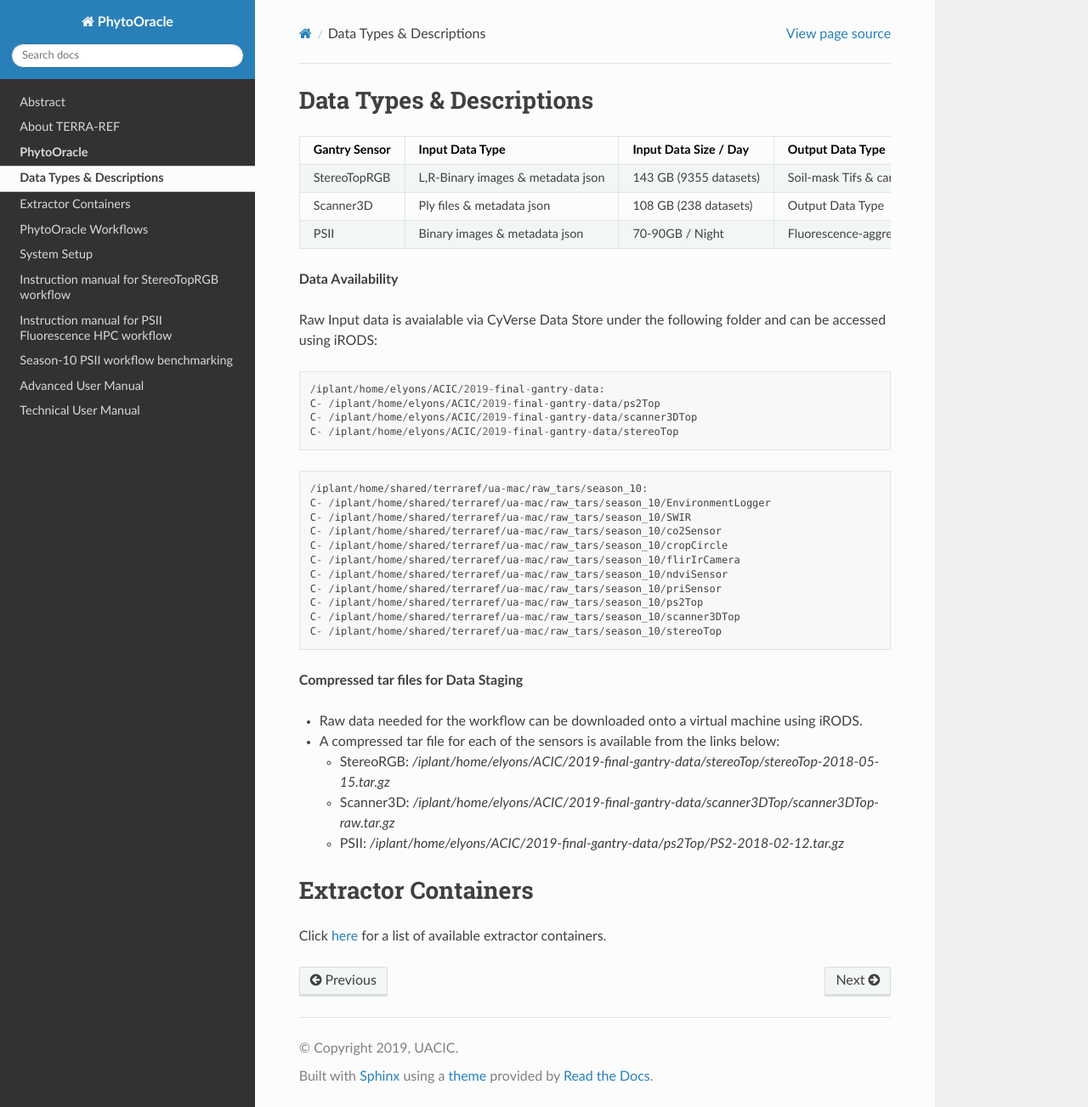
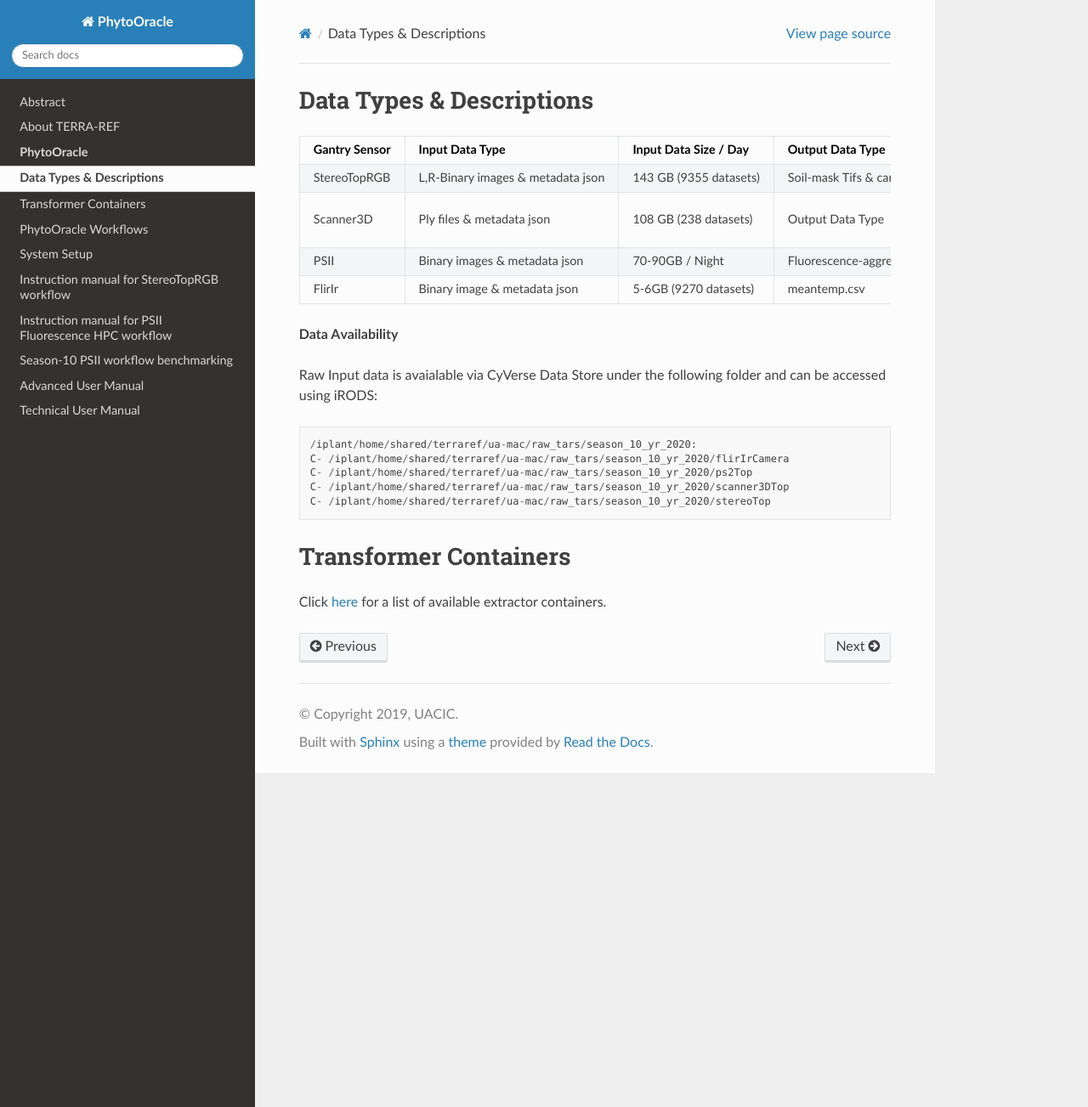
Before and after one commit to LyonsLab/PhytoOracle, a Sphinx documentation site: the page built from docs/Input_data.rst, in a window 1280 px wide and 1303 px high. Shown: the whole window at 85% size. Built offline with Sphinx 7.4.7 and the Read the Docs theme 2.0.0, drawn with Linux system fonts in a browser that asks for light colours.

Commit message:
Update Input_data.rst

```diff
--- a/docs/Input_data.rst
+++ b/docs/Input_data.rst
@@ -19,13 +19,17 @@ Data Types & Descriptions
      - Ply files & metadata json
      - 108 GB (238 datasets)
      - Output Data Type
-     - Output Data Size / Day
+     - -
    * - PSII
      - Binary images & metadata json
      - 70-90GB / Night
      - Fluorescence-aggregates.csv
      - 30-35MB / Night
-
+   * - FlirIr
+     - Binary image & metadata json
+     - 5-6GB (9270 datasets)
+     - meantemp.csv
+     - ~7MB csv / scan
 
 **Data Availability**
 
@@ -33,39 +37,13 @@ Raw Input data is avaialable via CyVerse Data Store under the following folder a
 
 .. code::
 
-   /iplant/home/elyons/ACIC/2019-final-gantry-data:
-   C- /iplant/home/elyons/ACIC/2019-final-gantry-data/ps2Top
-   C- /iplant/home/elyons/ACIC/2019-final-gantry-data/scanner3DTop
-   C- /iplant/home/elyons/ACIC/2019-final-gantry-data/stereoTop
+   /iplant/home/shared/terraref/ua-mac/raw_tars/season_10_yr_2020:
+   C- /iplant/home/shared/terraref/ua-mac/raw_tars/season_10_yr_2020/flirIrCamera
+   C- /iplant/home/shared/terraref/ua-mac/raw_tars/season_10_yr_2020/ps2Top
+   C- /iplant/home/shared/terraref/ua-mac/raw_tars/season_10_yr_2020/scanner3DTop
+   C- /iplant/home/shared/terraref/ua-mac/raw_tars/season_10_yr_2020/stereoTop
 
-.. code::
-
-   /iplant/home/shared/terraref/ua-mac/raw_tars/season_10:
-   C- /iplant/home/shared/terraref/ua-mac/raw_tars/season_10/EnvironmentLogger
-   C- /iplant/home/shared/terraref/ua-mac/raw_tars/season_10/SWIR
-   C- /iplant/home/shared/terraref/ua-mac/raw_tars/season_10/co2Sensor
-   C- /iplant/home/shared/terraref/ua-mac/raw_tars/season_10/cropCircle
-   C- /iplant/home/shared/terraref/ua-mac/raw_tars/season_10/flirIrCamera
-   C- /iplant/home/shared/terraref/ua-mac/raw_tars/season_10/ndviSensor
-   C- /iplant/home/shared/terraref/ua-mac/raw_tars/season_10/priSensor
-   C- /iplant/home/shared/terraref/ua-mac/raw_tars/season_10/ps2Top
-   C- /iplant/home/shared/terraref/ua-mac/raw_tars/season_10/scanner3DTop
-   C- /iplant/home/shared/terraref/ua-mac/raw_tars/season_10/stereoTop
-
-
-**Compressed tar files for Data Staging**
-
-- Raw data needed for the workflow can be downloaded onto a virtual machine using iRODS.
-- A compressed tar file for each of the sensors is available from the links below:
-
-  - StereoRGB: `/iplant/home/elyons/ACIC/2019-final-gantry-data/stereoTop/stereoTop-2018-05-15.tar.gz`
-
-  - Scanner3D: `/iplant/home/elyons/ACIC/2019-final-gantry-data/scanner3DTop/scanner3DTop-raw.tar.gz`
-
-  - PSII: `/iplant/home/elyons/ACIC/2019-final-gantry-data/ps2Top/PS2-2018-02-12.tar.gz`
-
-
-Extractor Containers
+Transformer Containers
 --------------------
 
 Click `here <https://github.com/uacic/PhytoOracle/blob/master/docs/containers.md>`_ for a list of available extractor containers.
```
